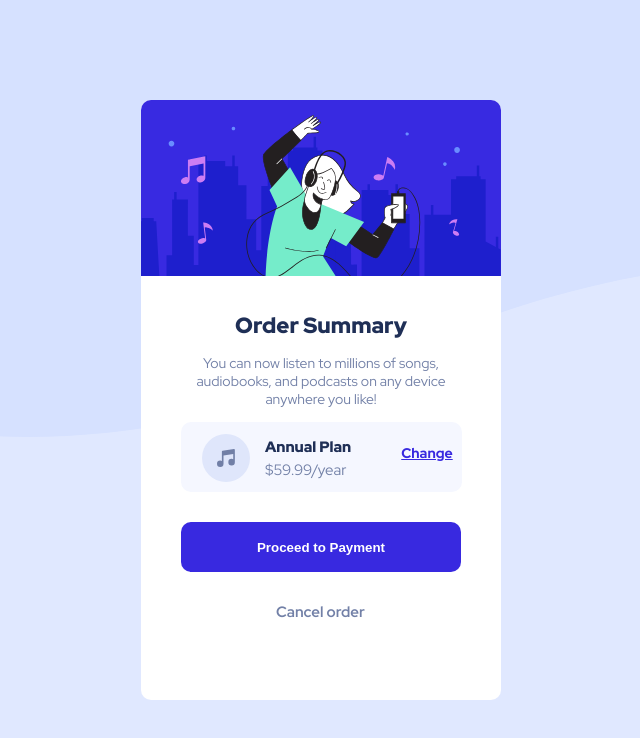
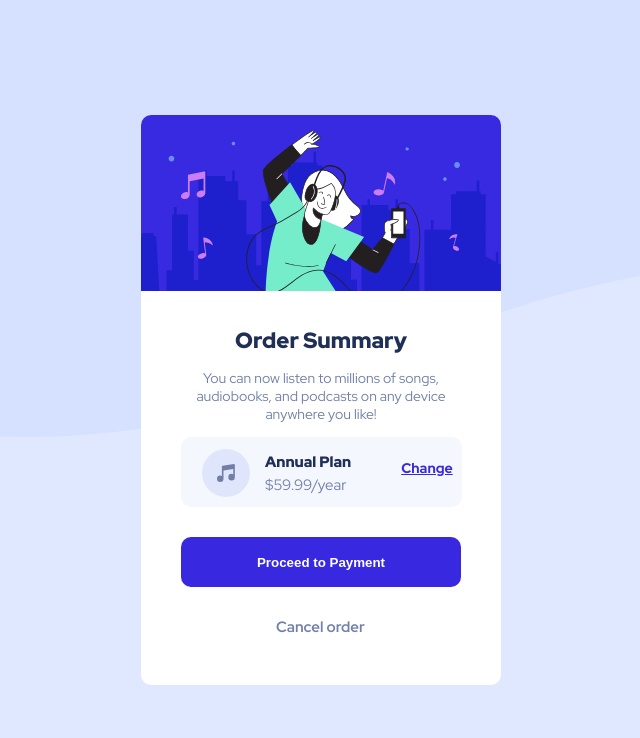
Before and after one commit to LearningProfessional/payment-site, a plain HTML site: page index.html in a window 1280 px wide. Shown: the whole page, without its empty margins (319-959 px from the left). Drawn offline with Linux system fonts and the light colour scheme.

Commit message:
update style.css

```diff
--- a/style.css
+++ b/style.css
@@ -13,7 +13,7 @@ body {
     background-color:white;
     border-radius: 10px;
     width: 360px;
-    height: 600px;
+    height: 570px;
 }
 #title-svg{
     border-top-left-radius: 10px;
```
